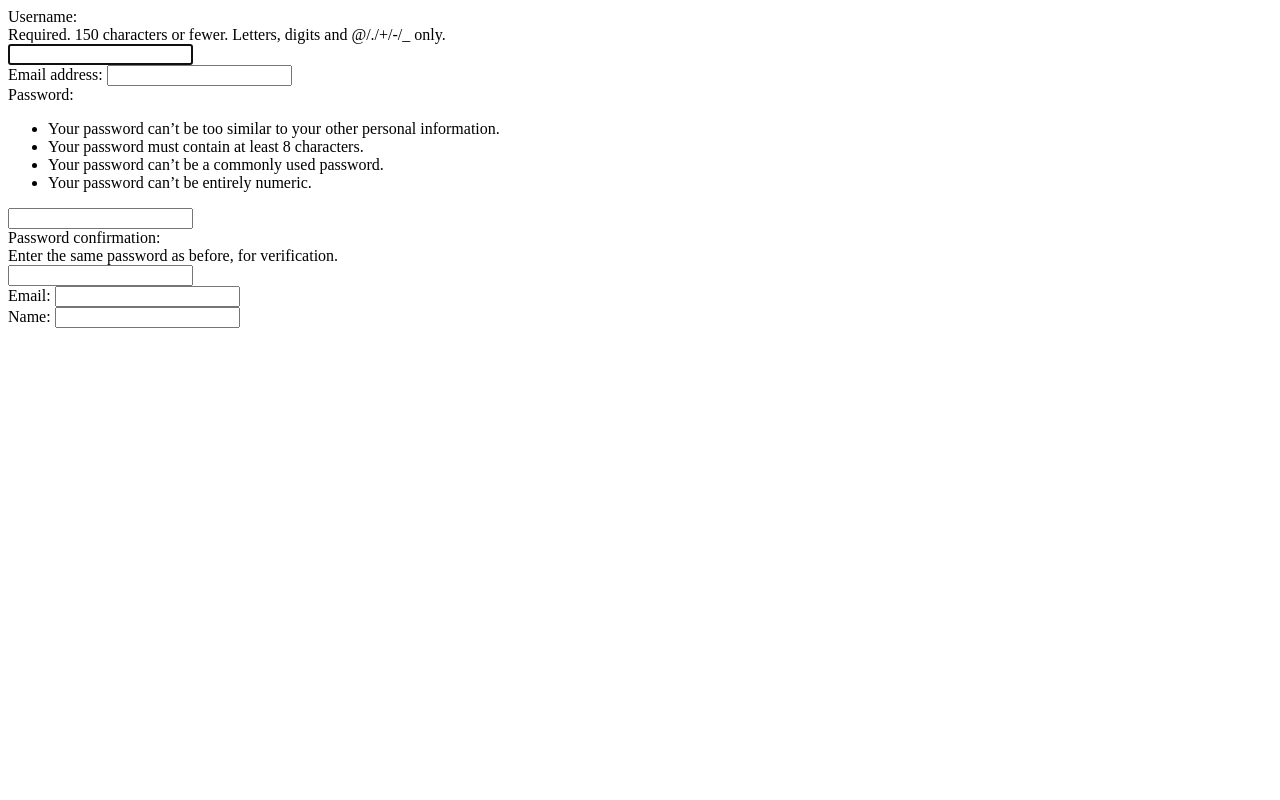
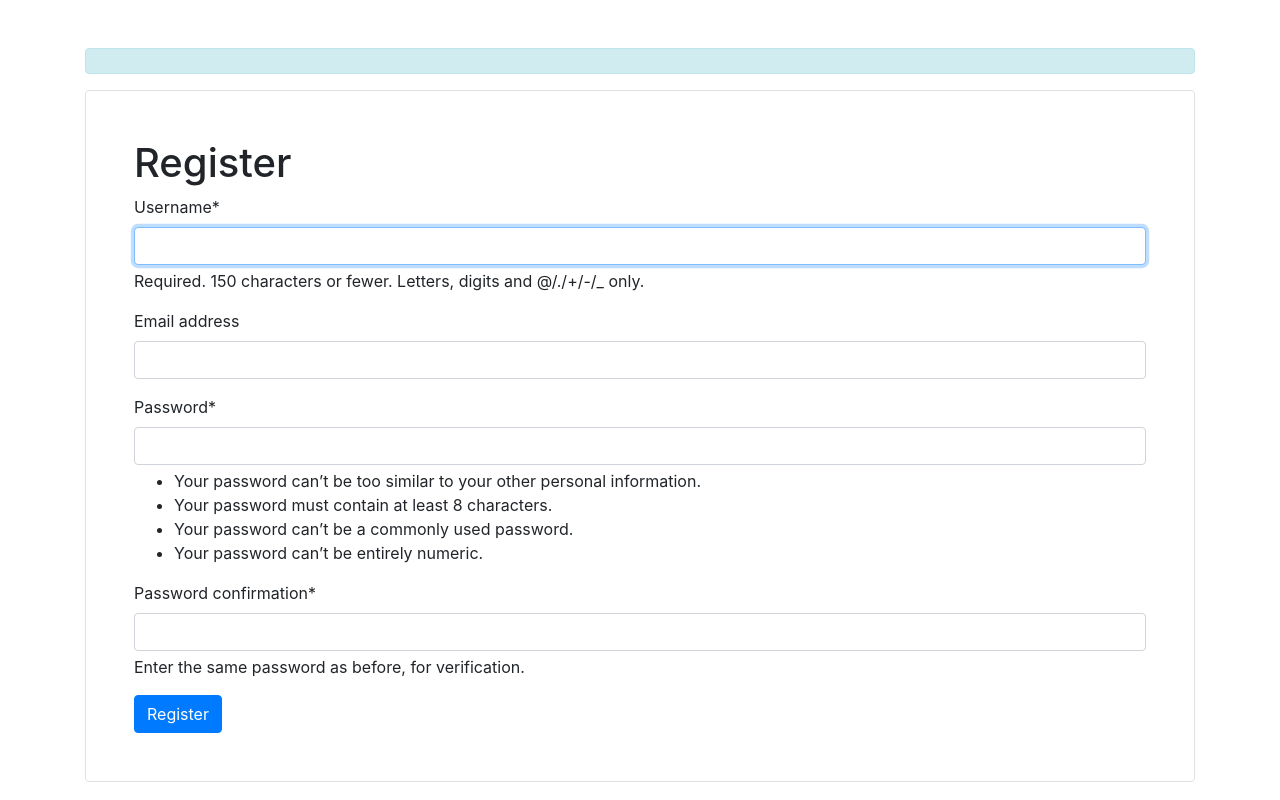
Before and after one commit to D-Eva-Code/Project_management_system, a Django app: template project_management_system/userapp/templates/register.html in a window 1280 px wide. Run offline with Django 5.2, Linux system fonts and the light colour scheme; the template is opened without the code that fills it: values that come from a table or form of the project are taken from there, others are empty; some libraries are stand-ins or nearby versions.

Commit message:
register form added

```diff
--- a/project_management_system/userapp/forms.py
+++ b/project_management_system/userapp/forms.py
@@ -4,8 +4,8 @@ from django.contrib.auth.forms import UserCreationForm
 from django.contrib.auth.models import User
 
 class userform(UserCreationForm):
-    Email= forms.EmailField()
-    Name= forms.CharField(max_length=100)
+    # Email= forms.EmailField()
+    # Name= forms.CharField(max_length=100)
     class Meta:
         model= User
         fields=['username','email', 'password1', 'password2']
--- a/project_management_system/userapp/templates/register.html
+++ b/project_management_system/userapp/templates/register.html
@@ -1,17 +1,28 @@
-{% load crispy_forms_tag %}
+{% load crispy_forms_tags %}
 <!DOCTYPE html>
 <html lang="en">
 <head>
     <meta charset="UTF-8">
     <meta name="viewport" content="width=device-width, initial-scale=1.0">
     <title>Login</title>
-    <link rel="https://cdn.jsdelivr.net/npm/bootstrap@5.3.2/dist/css/bootstrap.min.css" rel="stylesheet">
+    {% comment %} <link rel="https://cdn.jsdelivr.net/npm/bootstrap@5.3.2/dist/css/bootstrap.min.css" rel="stylesheet"> {% endcomment %}
+     <link rel="stylesheet" href="https://cdn.jsdelivr.net/npm/bootstrap@4.3.1/dist/css/bootstrap.min.css" integrity="sha384-ggOyR0iXCbMQv3Xipma34MD+dH/1fQ784/j6cY/iJTQUOhcWr7x9JvoRxT2MZw1T" crossorigin="anonymous">
 </head>
 <body>
+    <div class= "container">
+        <div class="alert alert-info mt-5" role="alert">
+            {% for message in messages %}
+                {{ message }}
+            {% endfor %}
+        </div>
+        <div class= "border border-3 p-5 rounded" >
+        <h1>Register</h1>
     <form method="post">
         {% csrf_token %}
         {{form|crispy}}
+        <button type="submit" class="btn btn-primary">Register</button>
 
     </form>
+</div>
 </body>
 </html>
--- a/project_management_system/userapp/views.py
+++ b/project_management_system/userapp/views.py
@@ -8,8 +8,8 @@ def register(request):
         if form.is_valid():
             form.save()
             messages.success(request, "new user successfully created")
-            return redirect('index.html')
+            return redirect('project:home')
 
     else:
         form= userform()
-    return render(request, "register.html", {"form": form})
+    return render(request, "register.html", {"form": form, "messages":messages})
```
Also changed, not shown: project_management_system/db.sqlite3.
